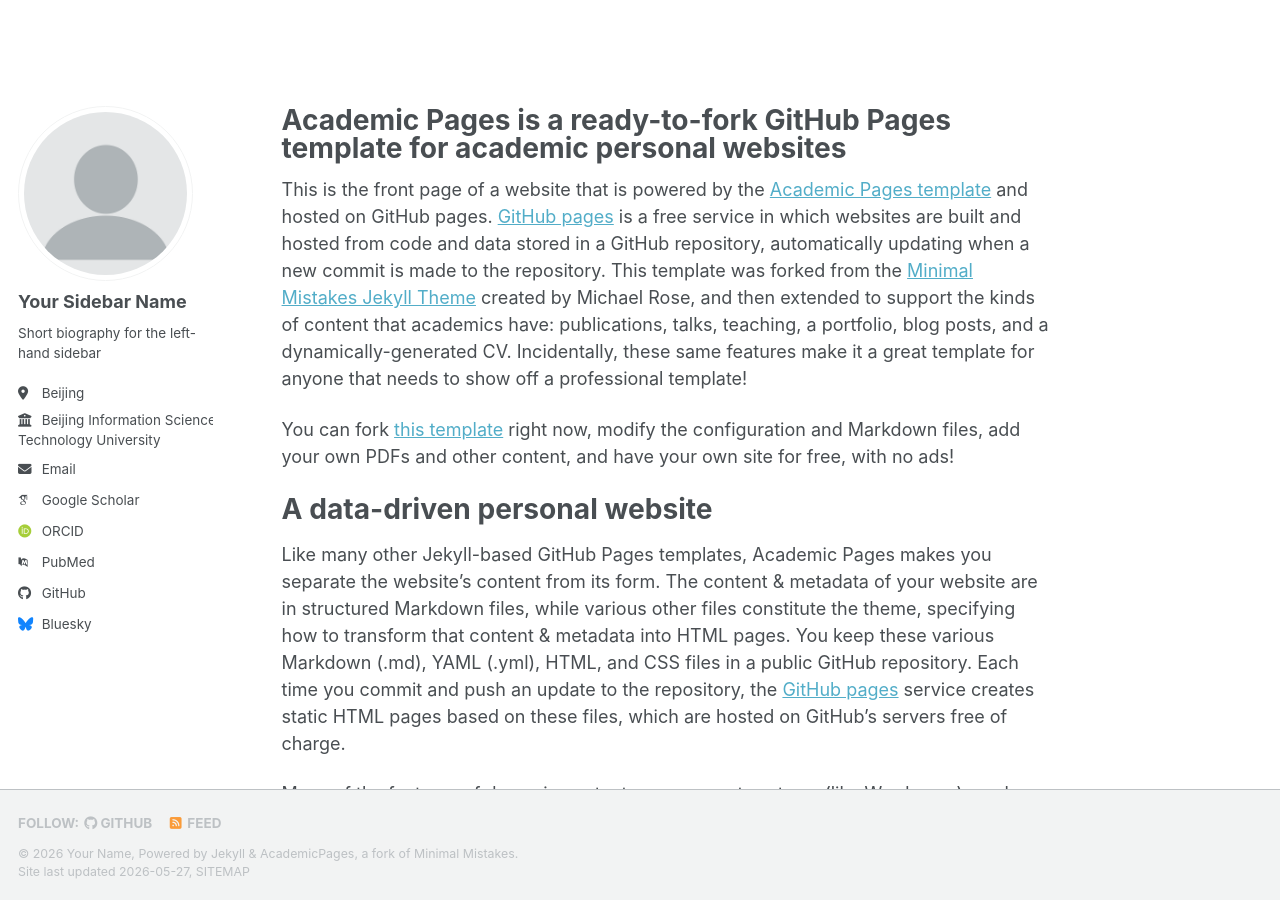
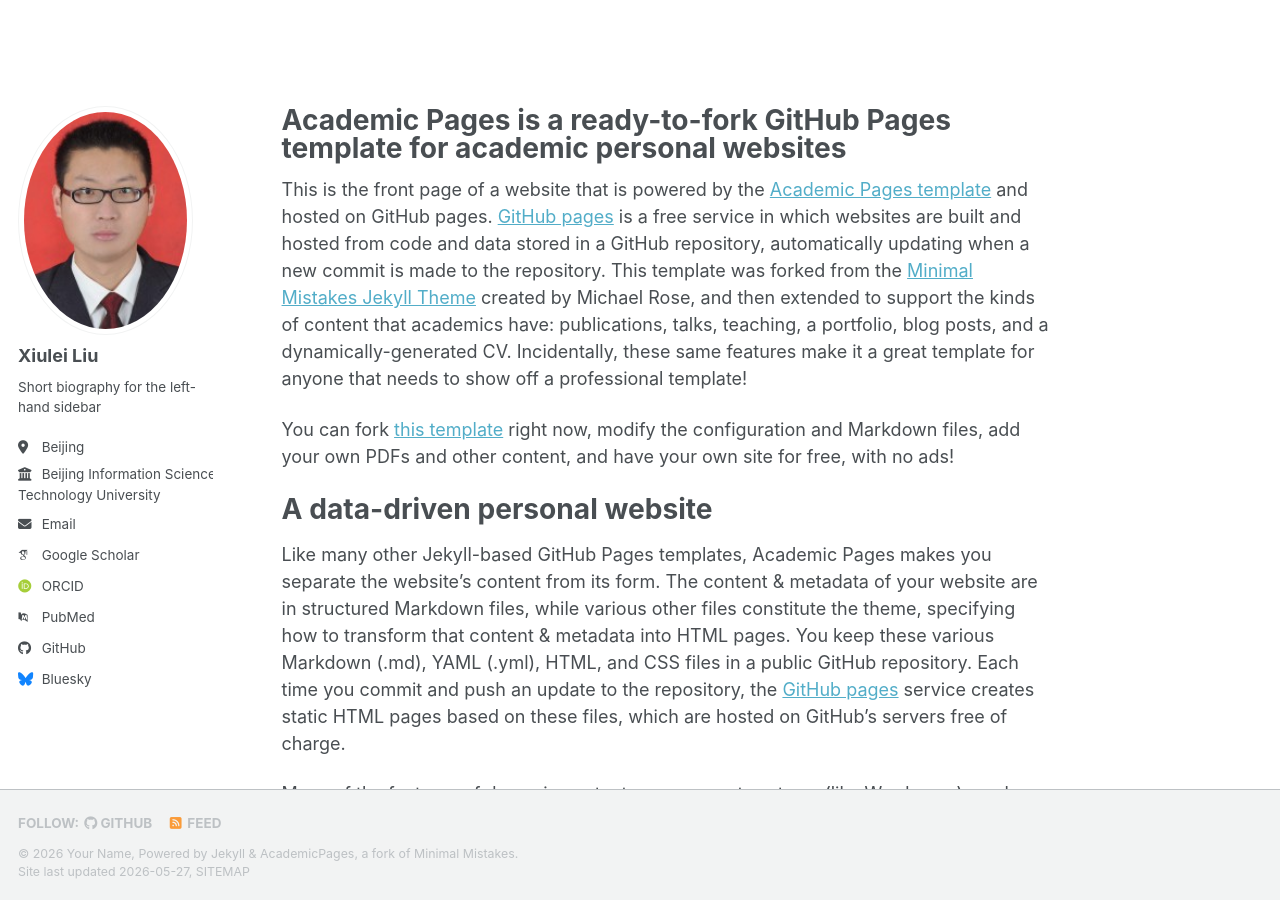
Before and after one commit to zml110120/XiuleiLiu_homepage, a Jekyll site: the page built from _pages/about.md, in a window 1280 px wide and 900 px high. Built offline with Jekyll 4.4.1, drawn with Linux system fonts in a browser that asks for light colours; some web fonts are replaced; a script bundle is joined from its source files by our own code; library files that are not in the unit come from our copies.

Commit message:
Update _config.yml

```diff
--- a/_config.yml
+++ b/_config.yml
@@ -23,8 +23,8 @@ repository               : "academicpages/academicpages.github.io"
 #               Additional customization can be done by editing /_includes/author-profile.html
 author:
   # Biographic information
-  avatar           : "profile.png"
-  name             : "Your Sidebar Name"
+  avatar           : "lxl.jpg"
+  name             : "Xiulei Liu"
   pronouns         : # example: "she/her"
   bio              : "Short biography for the left-hand sidebar"
   location         : "Beijing"
```
